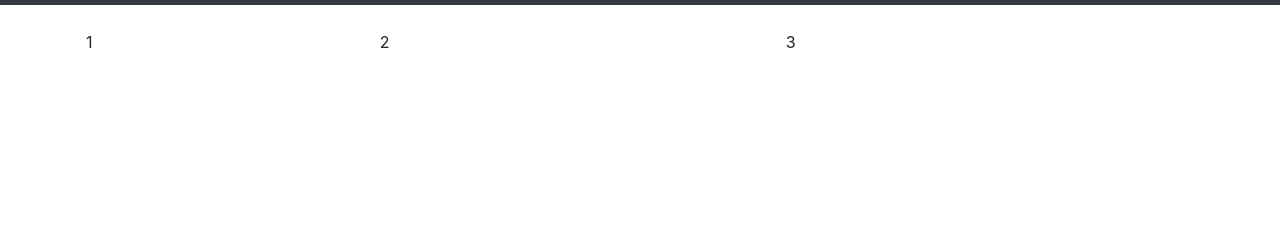
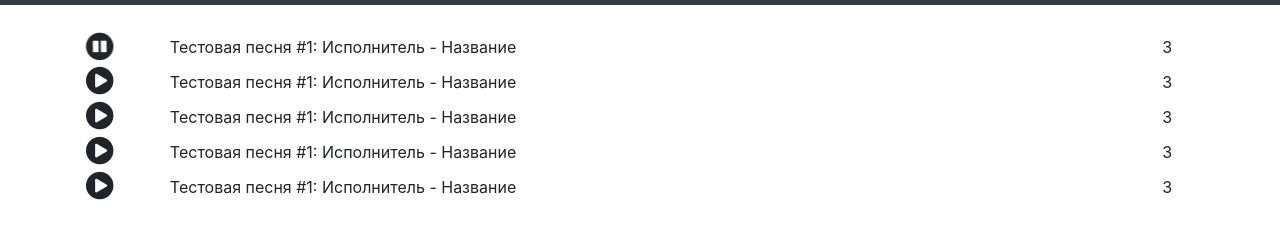
Before and after one commit to Rusnura/music-portal-frontend, a plain HTML site: page index.html in a window 1280 px wide. Shown: the part 51-290 px from the top of the page. Drawn offline with Linux system fonts and the light colour scheme.

Commit message:
Small improvements

```diff
--- a/css/template.css
+++ b/css/template.css
@@ -2,7 +2,6 @@ body {
 	padding-top: 5rem;
 }
 
-.starter-template {
-	padding: 3rem 1.5rem;
-	text-align: center;
+.pointer {
+	cursor: pointer;
 }
--- a/index.html
+++ b/index.html
@@ -52,10 +52,30 @@
 			</div>
 		</nav>
 		<main role="main" class="container">
-			<table style="width: 100%">
+			<table width=100%>
 				<tr>
-					<td>1</td>
-					<td>2</td>
+					<td><i class="fa fa-pause-circle fa-spin fa-2x pointer" aria-hidden="true"></i></td>
+					<td>Тестовая песня #1: Исполнитель - Название</td>
+					<td>3</td>
+				</tr>
+				<tr>
+					<td><i class="fa fa-play-circle fa-2x pointer" aria-hidden="true"></i></td>
+					<td>Тестовая песня #1: Исполнитель - Название</td>
+					<td>3</td>
+				</tr>
+				<tr>
+					<td><i class="fa fa-play-circle fa-2x pointer" aria-hidden="true"></i></td>
+					<td>Тестовая песня #1: Исполнитель - Название</td>
+					<td>3</td>
+				</tr>
+				<tr>
+					<td><i class="fa fa-play-circle fa-2x pointer" aria-hidden="true"></i></td>
+					<td>Тестовая песня #1: Исполнитель - Название</td>
+					<td>3</td>
+				</tr>
+				<tr>
+					<td><i class="fa fa-play-circle fa-2x pointer" aria-hidden="true"></i></td>
+					<td class="pointer">Тестовая песня #1: Исполнитель - Название</td>
 					<td>3</td>
 				</tr>
 			</table>
```
